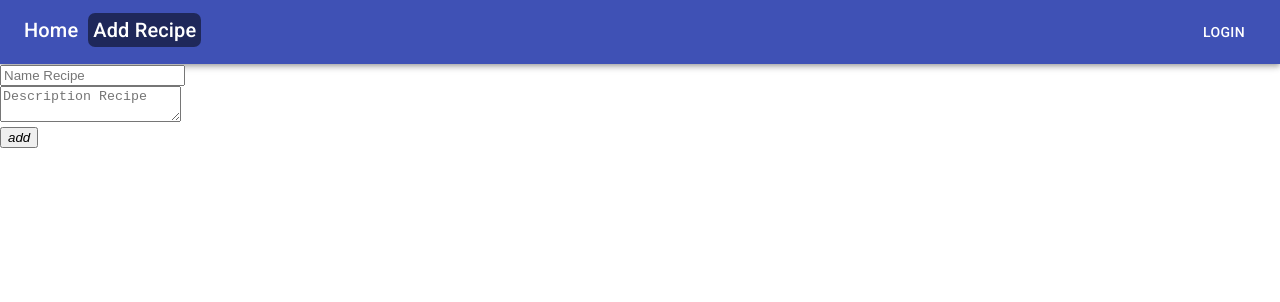
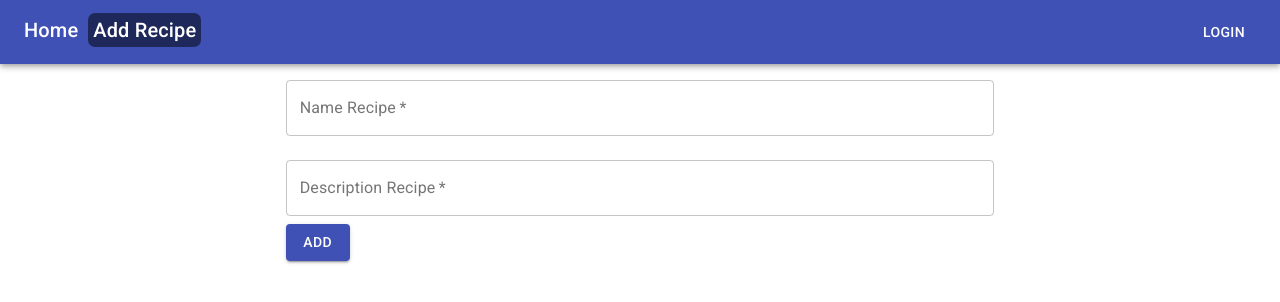
Before and after one commit to Taras-B/cookBookApp, a React (Create React App) app: page /addRecipe in a window 1280 px wide. Shown: the top 302 px of the page. Built offline with nearby package versions, Linux system fonts and the light colour scheme; no server answers.

Commit message:
refactoring  add recipe

```diff
--- a/src/pages/AddRecipe.tsx
+++ b/src/pages/AddRecipe.tsx
@@ -2,53 +2,61 @@ import React from 'react'
 import { useState } from 'react'
 import { addRecipeThunk } from '../redux/slice/recipeSlice'
 import { useDispatch } from 'react-redux'
+import Container from '@material-ui/core/Container'
+import { useForm } from 'react-hook-form'
+import TextField from '@material-ui/core/TextField'
+import Grid from '@material-ui/core/Grid'
+import { useHistory } from 'react-router-dom'
+import Button from '@material-ui/core/Button'
+
+type FormData = {
+  title: string
+  description: string
+}
 
 const AddRecipe = () => {
   const dispatch = useDispatch()
-  const [title, setTitle] = useState('')
-  const [description, setDescription] = useState('')
+  const history = useHistory()
 
-  const submitForm = (e: React.FormEvent<HTMLFormElement>) => {
-    e.preventDefault()
-
+  const { register, handleSubmit } = useForm<FormData>()
+  const onSubmit = ({ title, description }: FormData) => {
+    console.log('dataInput', title, description)
     dispatch(addRecipeThunk(title, description))
-    setTitle('')
-    setDescription('')
-    //TODO: add action => go to home page
+    history.push('/')
   }
 
   return (
-    <div className='row'>
-      <form className='col s12' onSubmit={submitForm}>
-        <div className='row'>
-          <div className='input-field col s12'>
-            <input
-              id='title'
-              type='text'
+    <Container>
+      <Grid container spacing={3} justify='center'>
+        <Grid item xs={12} sm={7}>
+          <form className='col s12' onSubmit={handleSubmit(onSubmit)}>
+            <TextField
+              inputRef={register({ required: true })}
+              label='Name Recipe'
               name='title'
-              value={title}
-              onChange={(e) => setTitle(e.target.value)}
-              placeholder='Name Recipe'
+              variant='outlined'
+              fullWidth
+              margin='normal'
+              required={true}
             />
-          </div>
-        </div>
-        <div className='row'>
-          <div className='input-field col s12'>
-            <textarea
-              id='description'
-              className='materialize-textarea'
+            <TextField
+              inputRef={register({ required: true })}
+              label='Description Recipe'
               name='description'
-              value={description}
-              placeholder='Description Recipe'
-              onChange={(e) => setDescription(e.target.value)}></textarea>
-          </div>
-        </div>
+              variant='outlined'
+              fullWidth
+              multiline
+              required={true}
+              margin='normal'
+            />
 
-        <button className='btn-floating btn-small waves-effect waves-light red pulse right'>
-          <i className='material-icons'>add</i>
-        </button>
-      </form>
-    </div>
+            <Button variant='contained' color='primary'>
+              add
+            </Button>
+          </form>
+        </Grid>
+      </Grid>
+    </Container>
   )
 }
 
```
